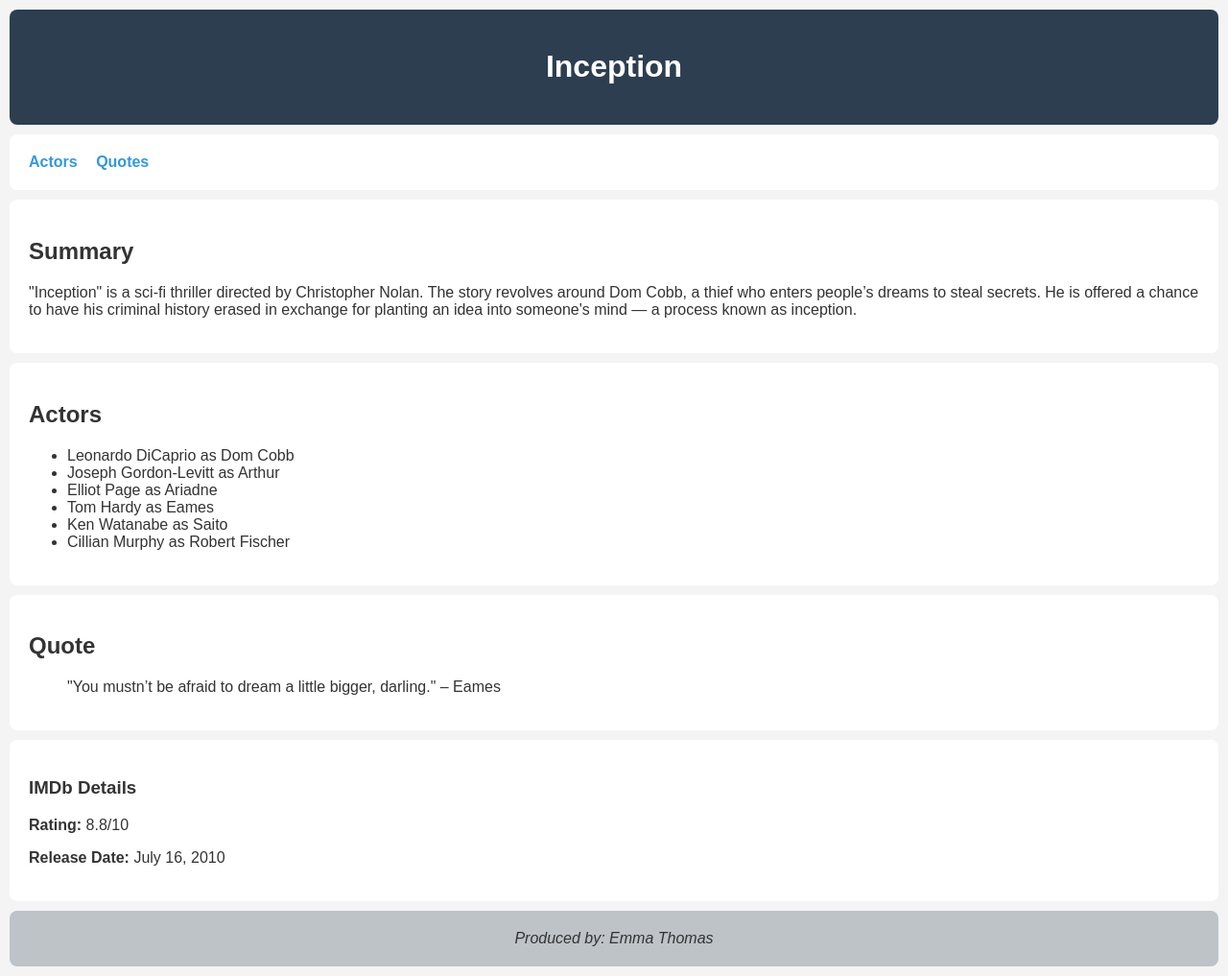
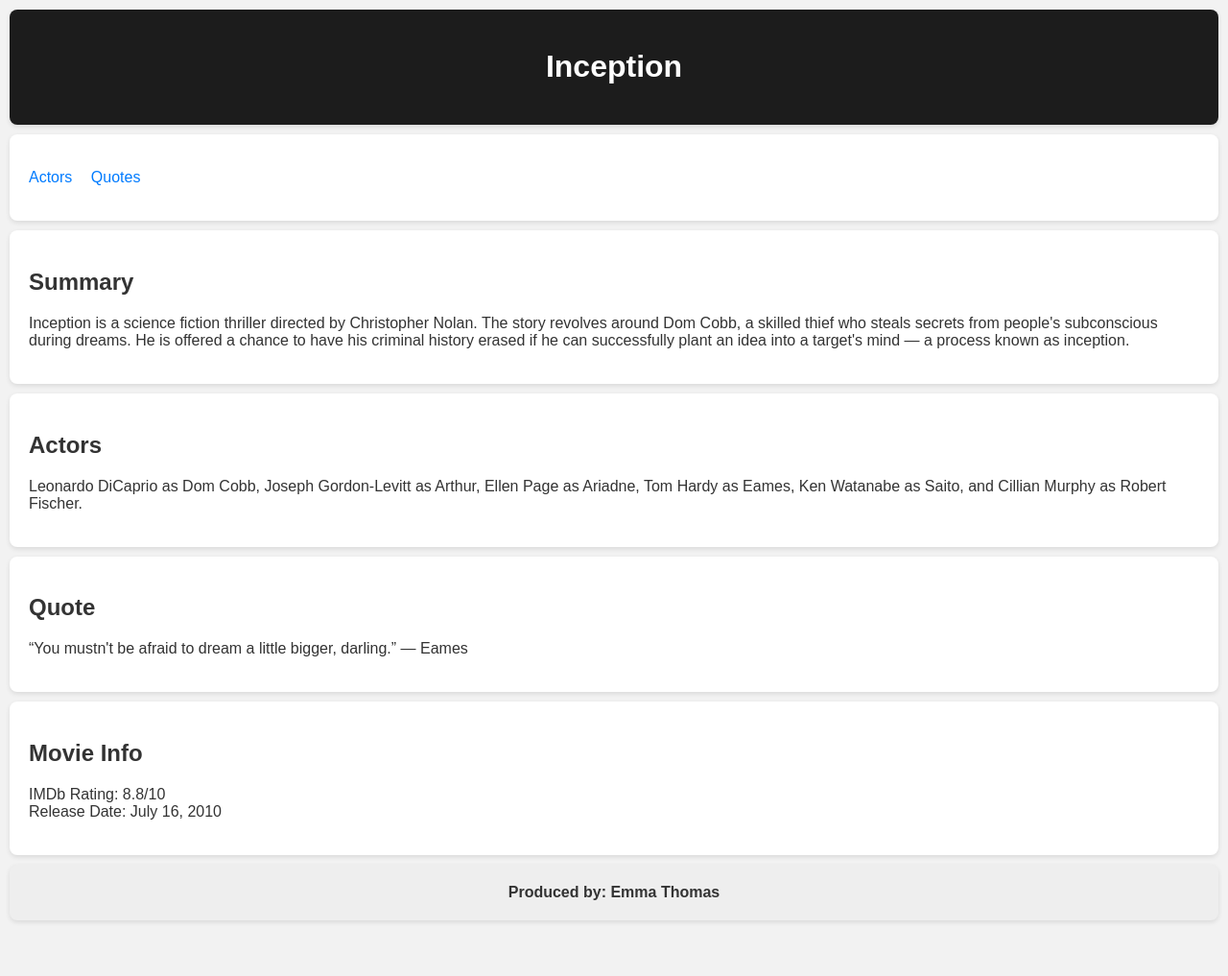
Before and after one commit to acciojob/semantic-imdb-AryanGupta67, a website: page main.html in a window 1280 px wide. Shown: the whole page at 96% size. After the commit the page ends 969 px from the top, so only its background shows below. Drawn offline with Linux system fonts and the light colour scheme.

Commit message:
created a submission

```diff
--- a/main.html
+++ b/main.html
@@ -2,39 +2,39 @@
 <html lang="en">
 <head>
     <meta charset="UTF-8">
-  <title>Inception - Movie Page</title>
+    <title>Inception - Movie Webpage</title>
     <style>
         body {
             font-family: Arial, sans-serif;
-      background-color: #f4f4f4;
-      color: #333;
             margin: 0;
             padding: 0;
+            background: #f2f2f2;
+            color: #333;
         }
         header, nav, section, aside, footer {
             padding: 20px;
             margin: 10px;
-      background-color: #fff;
+            background: #fff;
             border-radius: 8px;
+            box-shadow: 0 2px 5px rgba(0,0,0,0.1);
         }
         header {
-      background-color: #2c3e50;
-      color: white;
+            background-color: #1c1c1c;
+            color: #fff;
             text-align: center;
         }
         nav a {
             margin-right: 15px;
-      color: #3498db;
             text-decoration: none;
-      font-weight: bold;
+            color: #007BFF;
         }
         nav a:hover {
             text-decoration: underline;
         }
         footer {
             text-align: center;
-      background-color: #bdc3c7;
-      font-style: italic;
+            font-weight: bold;
+            background-color: #eee;
         }
     </style>
 </head>
@@ -45,38 +45,39 @@
     </header>
 
     <nav>
+        <p>
             <a href="#actor" id="nav-actor">Actors</a>
             <a href="#quote" id="nav-quote">Quotes</a>
+        </p>
     </nav>
 
     <section id="summary">
         <h2>Summary</h2>
-    <p>"Inception" is a sci-fi thriller directed by Christopher Nolan. The story revolves around Dom Cobb, a thief who enters people’s dreams to steal secrets. He is offered a chance to have his criminal history erased in exchange for planting an idea into someone's mind — a process known as inception.</p>
+        <p>
+            Inception is a science fiction thriller directed by Christopher Nolan. The story revolves around Dom Cobb, a skilled thief who steals secrets from people's subconscious during dreams. He is offered a chance to have his criminal history erased if he can successfully plant an idea into a target's mind — a process known as inception.
+        </p>
     </section>
 
     <section id="actor">
         <h2>Actors</h2>
-    <ul>
-      <li>Leonardo DiCaprio as Dom Cobb</li>
-      <li>Joseph Gordon-Levitt as Arthur</li>
-      <li>Elliot Page as Ariadne</li>
-      <li>Tom Hardy as Eames</li>
-      <li>Ken Watanabe as Saito</li>
-      <li>Cillian Murphy as Robert Fischer</li>
-    </ul>
+        <p>
+            Leonardo DiCaprio as Dom Cobb, Joseph Gordon-Levitt as Arthur, Ellen Page as Ariadne, Tom Hardy as Eames, Ken Watanabe as Saito, and Cillian Murphy as Robert Fischer.
+        </p>
     </section>
 
     <section id="quote">
         <h2>Quote</h2>
-    <blockquote>
-      "You mustn’t be afraid to dream a little bigger, darling." – Eames
-    </blockquote>
+        <p>
+            “You mustn't be afraid to dream a little bigger, darling.” — Eames
+        </p>
     </section>
 
     <aside>
-    <h3>IMDb Details</h3>
-    <p><strong>Rating:</strong> 8.8/10</p>
-    <p><strong>Release Date:</strong> July 16, 2010</p>
+        <h2>Movie Info</h2>
+        <p>
+            IMDb Rating: 8.8/10<br>
+            Release Date: July 16, 2010
+        </p>
     </aside>
 
     <footer>
```
Lines whose indentation alone changed are shown as unchanged.
